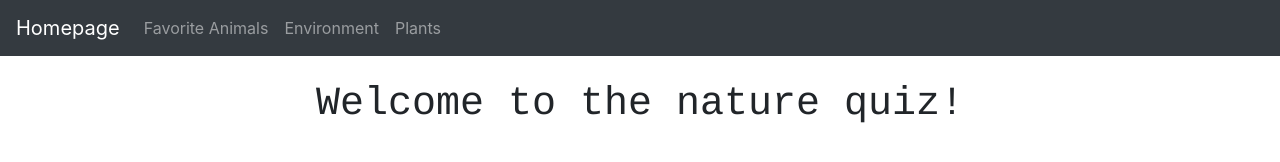
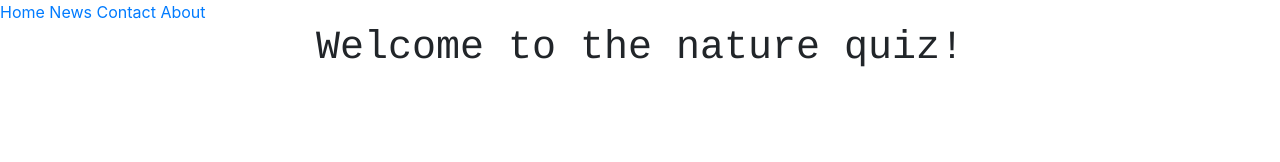
Before and after one commit to mbheidi/County-Demographics-Website, a plain HTML site: page index.html in a window 1280 px wide. Drawn offline with nearby package versions, Linux system fonts and the light colour scheme.

Commit message:
Update index.html

```diff
--- a/index.html
+++ b/index.html
@@ -19,26 +19,28 @@
     </head>
   <body>
 
-    <nav class="navbar navbar-expand-md bg-dark navbar-dark">
-  <a class="navbar-brand" href="index.html">Homepage</a>
-  <button class="navbar-toggler" type="button" data-toggle="collapse" data-target="#collapsibleNavbar">
-    <span class="navbar-toggler-icon"></span>
-  </button>
-  <div class="collapse navbar-collapse" id="collapsibleNavbar">
-    <ul class="navbar-nav">
-      <li class="nav-item">
-        <a class="nav-link" href="index.html">Favorite Animals</a>
-      </li>
-      <li class="nav-item">
-        <a class="nav-link" href="ocean.html">Environment </a>
-      </li>
-      <li class="nav-item">
-        <a class="nav-link" href="plants.html"> Plants</a>
-      </li>
-    </ul>
-  </div>
-</nav>
-<br>
+
+<style>
+ul {
+  list-style-type: none;
+  margin: 0;
+  padding: 0;
+}
+
+li {
+  display: inline;
+}
+</style>
+</head>
+<body>
+
+<ul>
+  <li><a href="#home">Home</a></li>
+  <li><a href="#news">News</a></li>
+  <li><a href="#contact">Contact</a></li>
+  <li><a href="#about">About</a></li>
+</ul>
+
 
     <h1> Welcome to the nature quiz! </h1>
 
@@ -50,7 +52,5 @@
 
 
 
-
-
    </body>
 </html>
```
